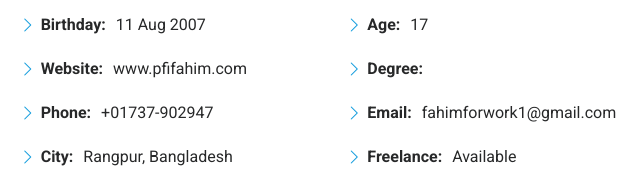
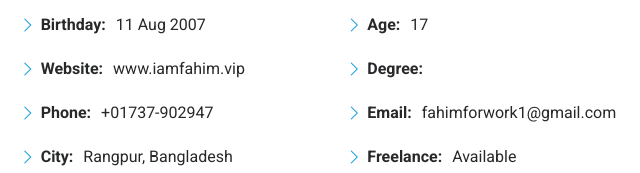
Before and after one commit to fahim2374/Dom_own, a plain HTML site: page index.html in a window 1280 px wide. Shown: the part 1267-1440 px from the top of the page, 619-1259 px from the left. Drawn offline with Linux system fonts and the light colour scheme.

Commit message:
Update index.html

```diff
--- a/index.html
+++ b/index.html
@@ -127,7 +127,7 @@
               <div class="col-lg-6">
                 <ul>
                   <li><i class="bi bi-chevron-right"></i> <strong>Birthday:</strong> <span>11 Aug 2007</span></li>
-                  <li><i class="bi bi-chevron-right"></i> <strong>Website:</strong> <span>www.pfifahim.com</span></li>
+                  <li><i class="bi bi-chevron-right"></i> <strong>Website:</strong> <span>www.iamfahim.vip</span></li>
                   <li><i class="bi bi-chevron-right"></i> <strong>Phone:</strong> <span>+01737-902947</span></li>
                   <li><i class="bi bi-chevron-right"></i> <strong>City:</strong> <span>Rangpur, Bangladesh</span></li>
                 </ul>
```
